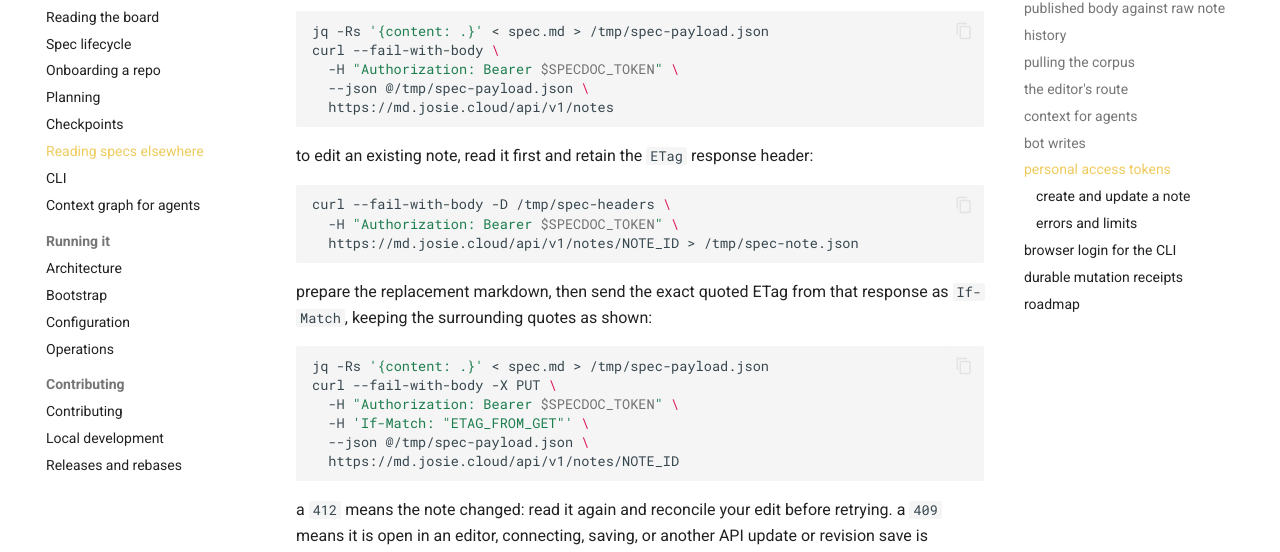
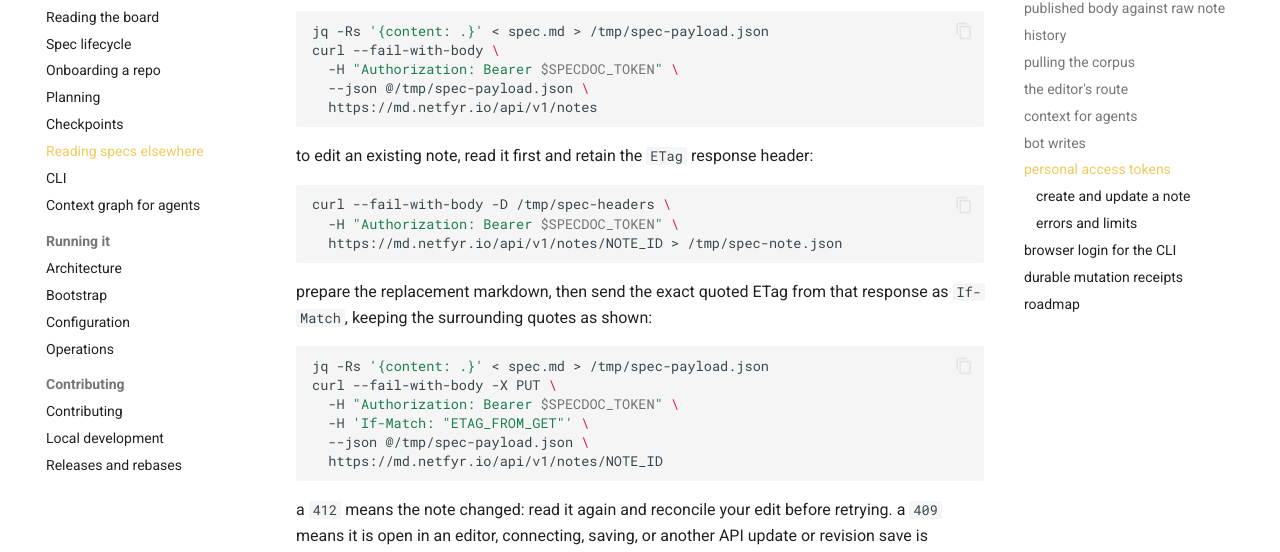
Before and after one commit to pfeifferj/specdoc, an MkDocs documentation site: the page built from docs/api.md, in a window 1280 px wide and 900 px high, scrolled down 5595 px. Shown: the part 162-714 px from the top of the window. Built offline with MkDocs 1.6.1 and Material for MkDocs 9.7.7, drawn with Linux system fonts in a browser that asks for light colours; comment, search, counter and statistics services are not loaded; part of the change alters nothing that is shown.

Commit message:
Update editor API examples for md.netfyr.io
Use the new editor origin for authenticated note requests now that the
old hostname directs API clients to sign in at md.netfyr.io.

Signed-off-by: Josephine Pfeiffer <josie@redhat.com>

````diff
--- a/docs/api.md
+++ b/docs/api.md
@@ -231,7 +231,7 @@ jq -Rs '{content: .}' < spec.md > /tmp/spec-payload.json
 curl --fail-with-body \
   -H "Authorization: Bearer $SPECDOC_TOKEN" \
   --json @/tmp/spec-payload.json \
-  https://md.josie.cloud/api/v1/notes
+  https://md.netfyr.io/api/v1/notes
 ```
 
 to edit an existing note, read it first and retain the `ETag` response header:
@@ -239,7 +239,7 @@ to edit an existing note, read it first and retain the `ETag` response header:
 ```sh
 curl --fail-with-body -D /tmp/spec-headers \
   -H "Authorization: Bearer $SPECDOC_TOKEN" \
-  https://md.josie.cloud/api/v1/notes/NOTE_ID > /tmp/spec-note.json
+  https://md.netfyr.io/api/v1/notes/NOTE_ID > /tmp/spec-note.json
 ```
 
 prepare the replacement markdown, then send the exact quoted ETag from that
@@ -251,7 +251,7 @@ curl --fail-with-body -X PUT \
   -H "Authorization: Bearer $SPECDOC_TOKEN" \
   -H 'If-Match: "ETAG_FROM_GET"' \
   --json @/tmp/spec-payload.json \
-  https://md.josie.cloud/api/v1/notes/NOTE_ID
+  https://md.netfyr.io/api/v1/notes/NOTE_ID
 ```
 
 a `412` means the note changed: read it again and reconcile your edit before
````
